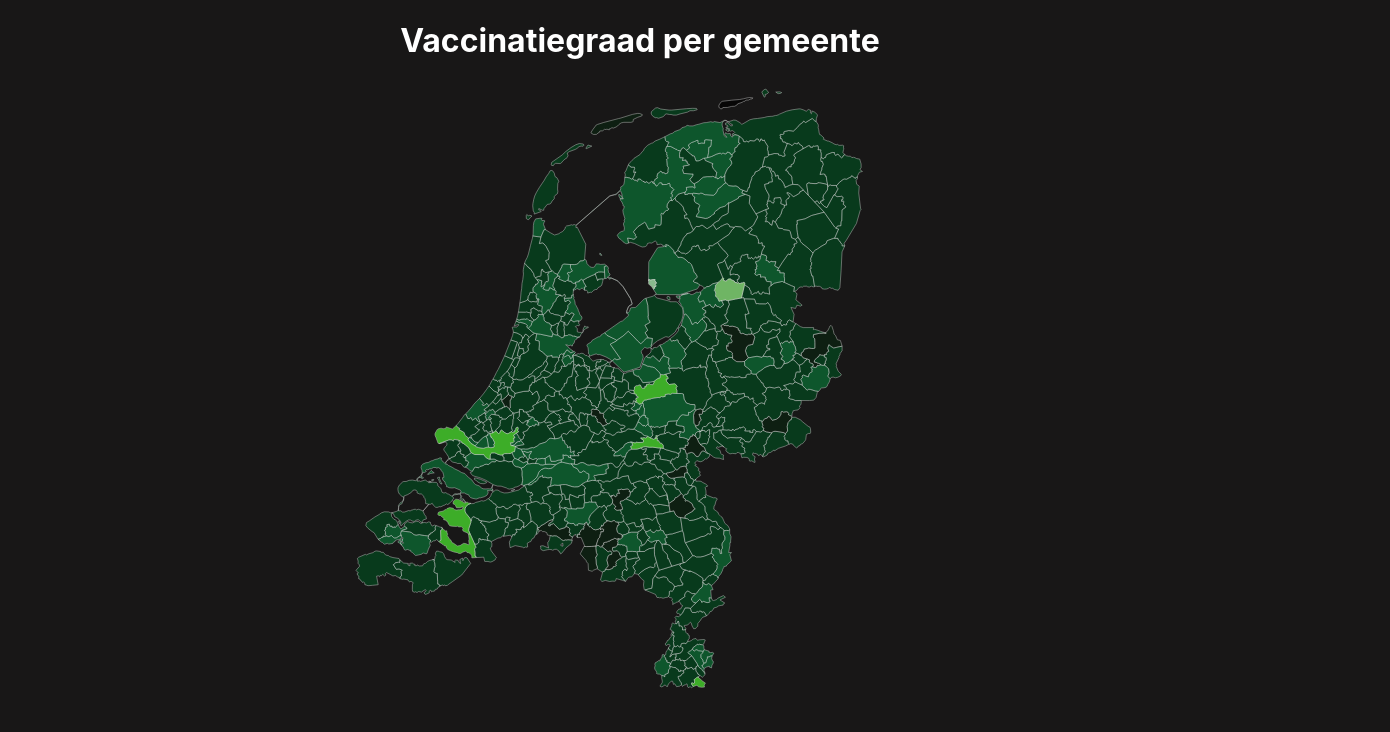
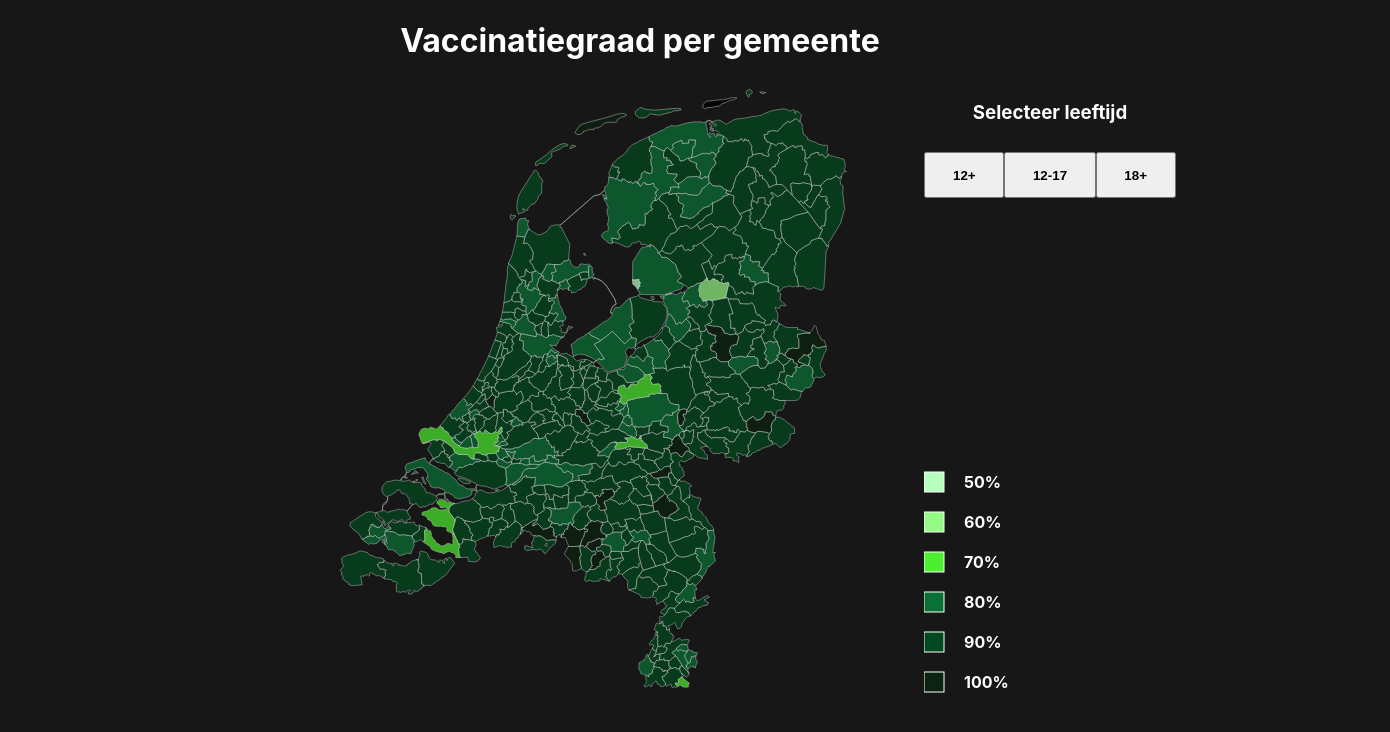
Before and after one commit to jody29/frontend-applications, a React (Create React App) app: page / in a window 1280 px wide. Shown: the top 732 px of the page, 1390 px wide, since content can reach past the window. Built offline with nearby package versions, Linux system fonts and the light colour scheme.

Commit message:
legend is added

```diff
--- a/src/App.css
+++ b/src/App.css
@@ -5,3 +5,15 @@
 h1 {
   color: white;
 }
+
+section {
+  display: flex;
+  justify-content: center;
+  width: 100%;
+  transform: translate(110px, 0);
+}
+
+.rightSide {
+  display: flex;
+  flex-direction: column;
+}
--- a/src/App.js
+++ b/src/App.js
@@ -1,11 +1,19 @@
 import './App.css';
+import { Filter } from './components/filter';
+import { Legend } from './components/legend';
 import { Towns } from './components/map'
 
 function App() {
   return (
       <div className="App">
         <h1>Vaccinatiegraad per gemeente</h1>
-        <Towns />
+        <section>
+          <Towns />
+          <div className='rightSide'>
+          <Filter />
+          <Legend />
+          </div>
+        </section>
       </div>
   );
 }
--- /dev/null
+++ b/src/components/filter.css
@@ -0,0 +1,18 @@
+.filters {
+    display: flex;
+    margin-left: auto;
+    transform: translate(0, 10px);
+}
+
+button {
+    padding: 1em 2em;
+    font-family: sans-serif;
+    font-weight: bold;
+    outline: none;
+    border: .5px solid rgba(10px, 10px, 10px, .1);
+}
+
+
+h3 {
+    color: white;
+}
--- /dev/null
+++ b/src/components/filter.js
@@ -0,0 +1,14 @@
+import './filter.css'
+
+export function Filter() {
+    return (
+        <div>
+            <h3>Selecteer leeftijd</h3>
+                <span className='filters'>
+                    <button value='12+'>12+</button>
+                    <button value='12-17'>12-17</button>
+                    <button value='18+'>18+</button>
+                </span>
+        </div>
+    )
+}
--- /dev/null
+++ b/src/components/legend.css
@@ -0,0 +1,17 @@
+.legend {
+    display: flex;
+    justify-content: center;
+}
+
+.legend rect {
+    stroke: white;
+}
+
+.legend text {
+    fill: white;
+    font-weight: bold;
+}
+
+.legendSVG {
+    transform: translate(0, 250px);
+}
--- /dev/null
+++ b/src/components/legend.js
@@ -0,0 +1,15 @@
+import colors from './map'
+import './legend.css'
+
+export const Legend = () => (
+    <svg width='150px' height='280px' className='legendSVG'>
+        {colors.map((color, index) => {
+            return (
+                <g key={color.value} className='legend'>
+                    <rect fill={color.color} y={color.value + (index * 30) -16} width='20px' height='20px'></rect>
+                    <text x='40px' y={color.value + (index * 30)}>{color.value}%</text>
+                </g>
+            )
+        })}
+    </svg>
+)
--- a/src/components/map.js
+++ b/src/components/map.js
@@ -1,4 +1,4 @@
-import React from "react";
+import React, { useEffect, useState } from "react";
 import { useData } from "./useData";
 import { useWorldData } from "./useWorldData";
 import { Marks } from "./Marks";
@@ -8,6 +8,8 @@ const height = '89vh' // height of the svg
 
 const selectedAgeGroup = '18+'
 
+let colors = [{ color:'#B7FFBF', value: 50 }, { color:'#95F985', value: 60}, { color:'#4DED30', value: 70}, { color:'#0A7136', value: 80}, { color:'#02491F', value: 90}, { color:'#0B2310', value: 100}]
+
 export const Towns = () => {
     const townData = useWorldData() // geojson file
     const data = useData() // vaccin data
@@ -15,8 +17,6 @@ export const Towns = () => {
     if (!townData || !data) { // Check if there is no data. If this is true then return a loading screen
         return <pre>Loading...</pre>
     }
-
-    let colors = [{ color:'#B7FFBF', value: 50 }, { color:'#95F985', value: 60}, { color:'#4DED30', value: 70}, { color:'#0A7136', value: 80}, { color:'#02491F', value: 90}, { color:'#0B2310', value: 100}]
 
     const filteredData = data.filter(d => d.Age_group === selectedAgeGroup)
 
@@ -36,3 +36,5 @@ export const Towns = () => {
         </svg>
     )
 }
+
+export default colors
--- a/src/components/marks.css
+++ b/src/components/marks.css
@@ -1,10 +1,10 @@
-path {
+.gemeente {
     stroke: white;
     stroke-width: .5px;
     opacity: .7;
 }
 
-path:hover {
+.gemeente:hover {
     stroke: white;
     stroke-width: 3px;
     opacity: 1;
```
